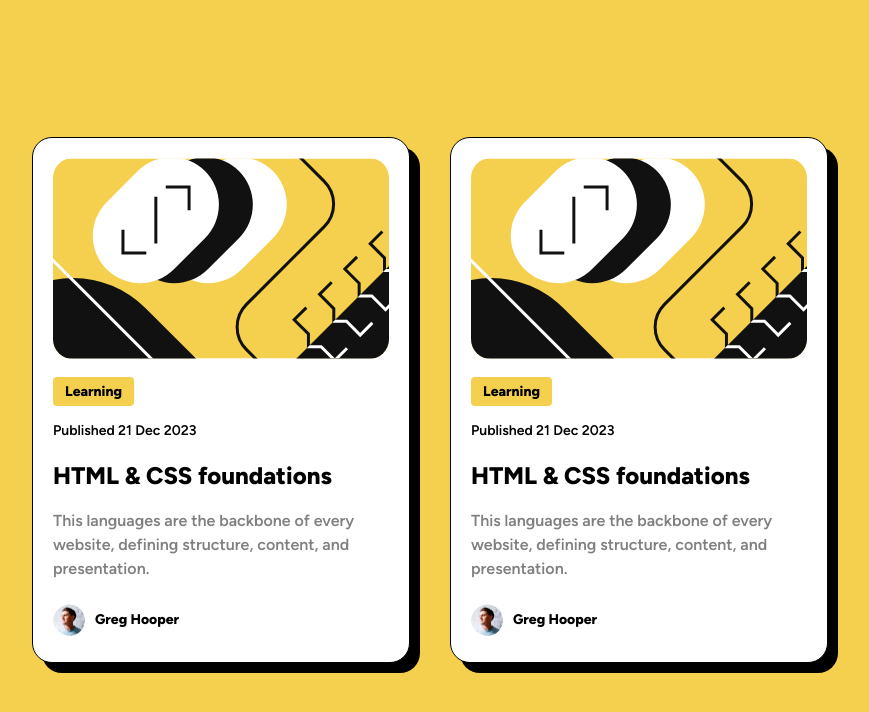
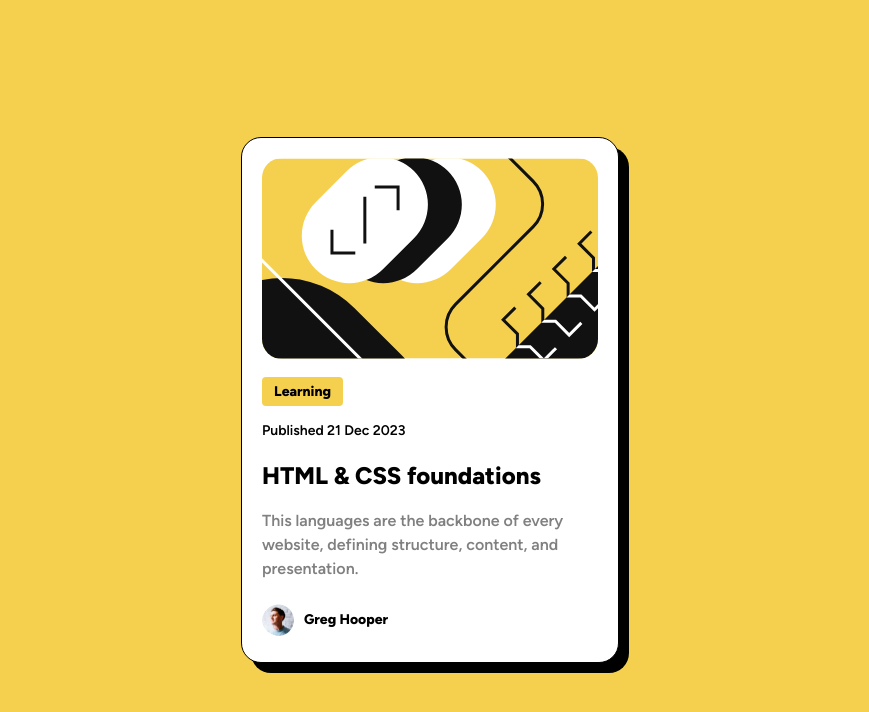
Before and after one commit to Frame993/blog-preview-card-main, a plain HTML site: page index.html in a window 1280 px wide. Shown: the whole page, without its empty margins (210-1079 px from the left). Drawn offline with Linux system fonts and the light colour scheme.

Commit message:
fixed html and css

```diff
--- a/index.html
+++ b/index.html
@@ -18,7 +18,7 @@
 <body>
 
     <article>
-      <img class="article-img" src=../assets/images/illustration-article.svg alt="article illustration">
+      <img class="article-img" src='./assets/images/illustration-article.svg' alt="article illustration">
       <h3 class="learning">Learning</h3>
       <p class="date">Published 21 Dec 2023</p>
 
@@ -26,22 +26,7 @@
       <p>This languages are the backbone of every <br> website, defining structure,
         content, and <br> presentation.</p>
       <div class="author">
-      <img class="profile-img" src="../assets/images/image-avatar.webp" alt="Profie picture">
-      <h3>Greg Hooper</h3>
-      </div>
-    </article>
-
-
-    <article>
-      <img class="article-img" src=../assets/images/illustration-article.svg alt="article illustration">
-      <h3 class="learning">Learning</h3>
-      <p class="date">Published 21 Dec 2023</p>
-
-      <h1>HTML & CSS foundations</h1>
-      <p>This languages are the backbone of every <br> website, defining structure,
-        content, and <br> presentation.</p>
-      <div class="author">
-      <img class="profile-img" src="../assets/images/image-avatar.webp" alt="Profie picture">
+      <img class="profile-img" src="./assets/images/image-avatar.webp" alt="Profie picture">
       <h3>Greg Hooper</h3>
       </div>
     </article>
--- a/style.css
+++ b/style.css
@@ -58,7 +58,7 @@ h1 {
 
 h1:hover {
     color: hsl(47, 88%, 63%);
-    cursor: url('assets/images/image-avatar.webp'), auto;
+    cursor: pointer;
 }
 
 h3 {
```
